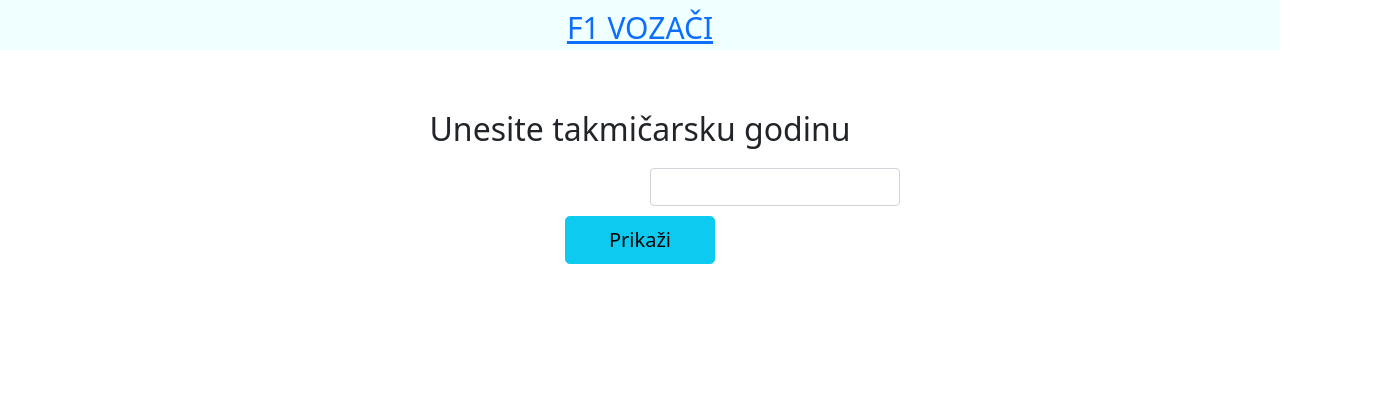
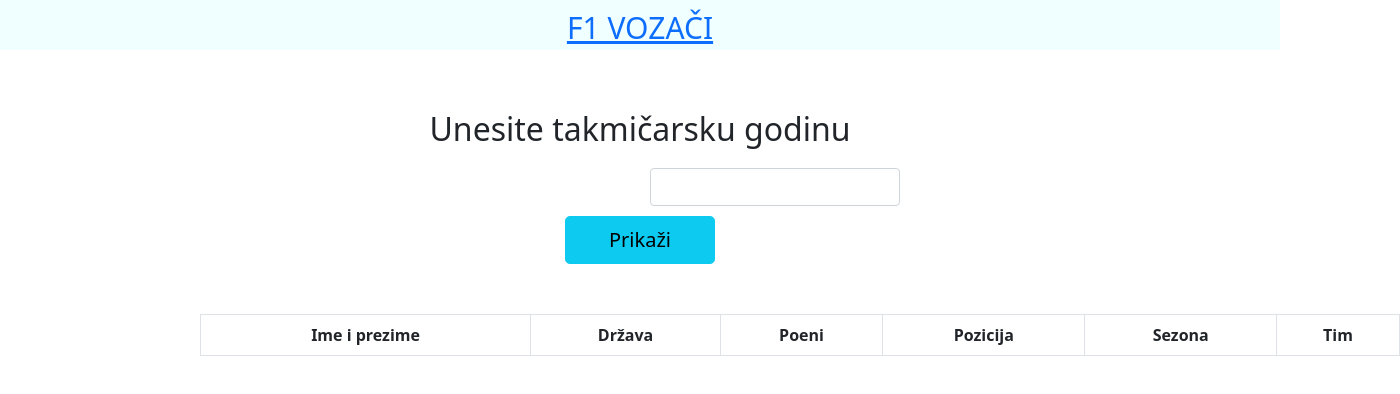
Before and after one commit to lukaradojevic/VozaciReact, a React (Create React App) app: page / in a window 1280 px wide. Shown: the top 394 px of the page, 1400 px wide, since content can reach past the window. Built offline with nearby package versions, Linux system fonts and the light colour scheme.

Commit message:
Na osnovu unete godine, tabela se popunjava u komponenti InfoVozaci

```diff
--- a/src/App.css
+++ b/src/App.css
@@ -63,3 +63,9 @@ a {
   width: 150px;
   margin-top: 10px;
 }
+
+#infoVozaciTabela{
+  width: 1200px;
+  margin-left: 200px;
+  margin-top: 50px;
+}
--- /dev/null
+++ b/src/komponente/InfoVozaci.js
@@ -0,0 +1,36 @@
+function InfoVozaci(props){
+
+    return (
+        <div>
+            <table className="table table-bordered" id="infoVozaciTabela">
+                    <thead>
+                        <tr>
+                            <th>Ime i prezime</th>
+                            <th>Država</th>
+                            <th>Poeni</th>
+                            <th>Pozicija</th>
+                            <th>Sezona</th>
+                            <th>Tim</th>
+                        </tr>
+                    </thead>
+
+                    <tbody>
+                    {props.info.map(vozac => {
+                            return (
+                                <tr key={vozac.driver_id}>
+                                    <td>{vozac.driver_name}</td>
+                                    <td>{vozac.nationality}</td>
+                                    <td>{vozac.points}</td>
+                                    <td>{vozac.position}</td>
+                                    <td>{vozac.season}</td>
+                                    <td>{vozac.team_name}</td>
+                                </tr>
+                            );
+                        })}
+                    </tbody>
+            </table>
+        </div>
+    )
+}
+
+export default InfoVozaci;
--- a/src/strane/VozaciHome.js
+++ b/src/strane/VozaciHome.js
@@ -1,5 +1,6 @@
 import NavBar from "../komponente/NavBar";
 import {useState} from 'react'
+import InfoVozaci from "../komponente/InfoVozaci";
 
 function VozaciHome(){
 
@@ -37,6 +38,8 @@ function VozaciHome(){
             <input type="text" className="form-control" id="unos-takm-godine" onChange={postaviGodinu} value={godina} />
             <button type="button" onClick={getInfo} className="btn btn-info btn-lg" id="btnprikazi">Prikaži</button>
 
+            <InfoVozaci info={info}/>
+
         </div>
     )
 }
```
